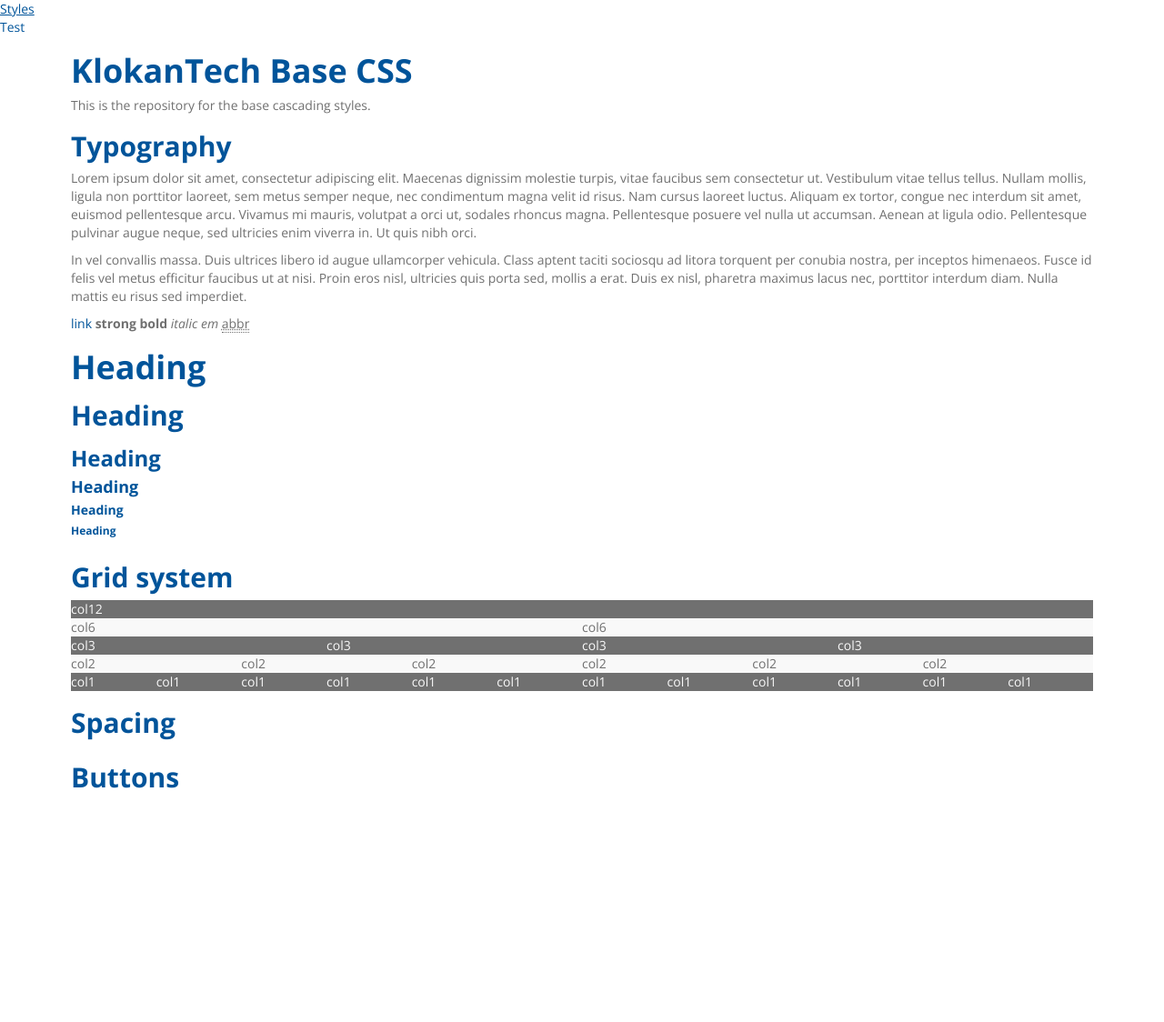
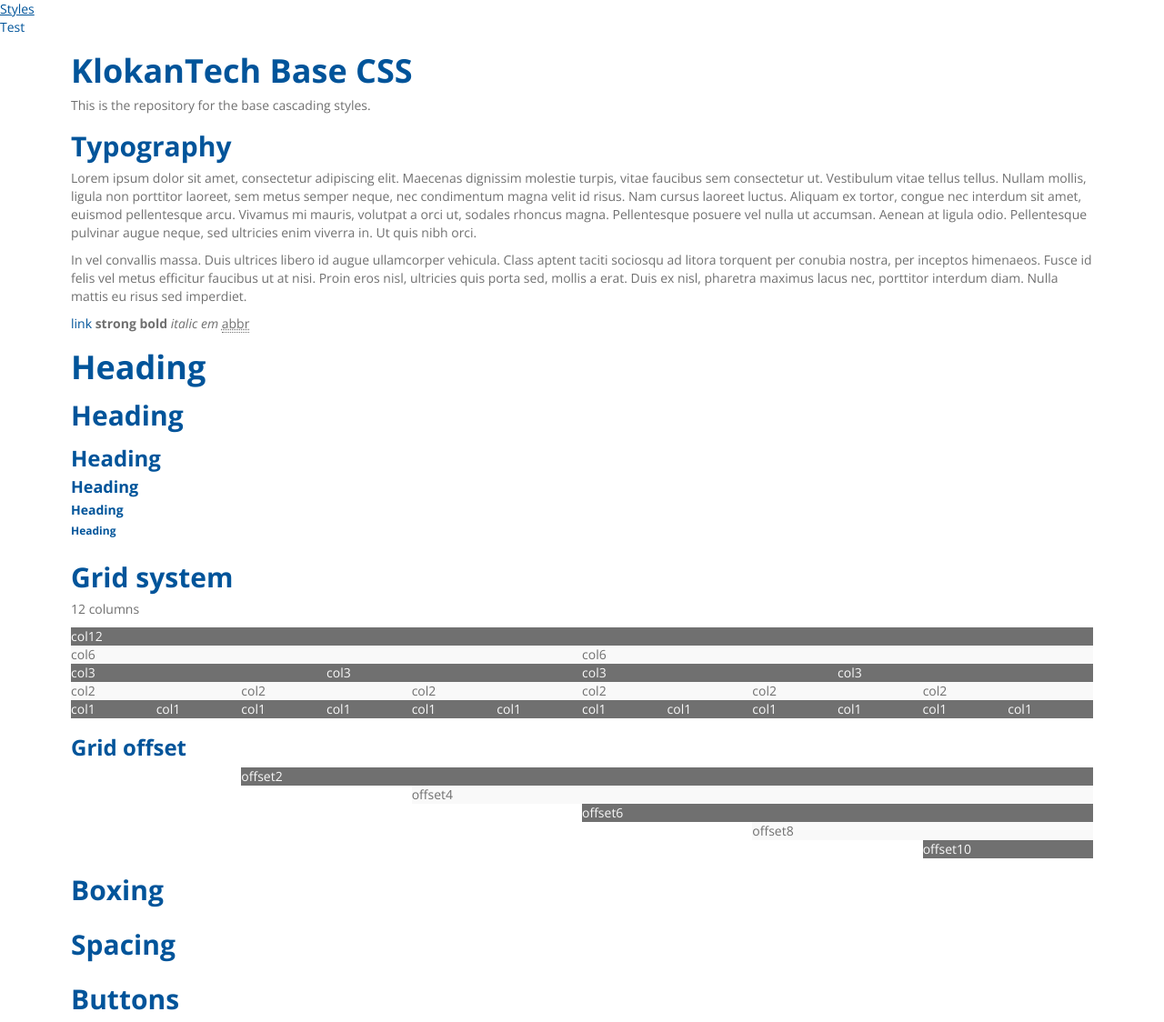
Before and after one commit to klokantech/styles, a Jekyll site: the page built from index.html, in a window 1280 px wide. Shown: the whole page at 91% size. Built offline with Jekyll 4.4.1, drawn with Linux system fonts in a browser that asks for light colours; before the commit the page ends 900 px from its top, so only the background shows below that.

Commit message:
Grid's offset

```diff
--- a/_sass/_base.scss
+++ b/_sass/_base.scss
@@ -29,7 +29,7 @@
 
 }
 
-/* Clearfix*/
+/* Clearfix */
 
 .clearfix:before,
 .clearfix:after {
--- a/_sass/_grid.scss
+++ b/_sass/_grid.scss
@@ -1,28 +1,10 @@
 /* Grid */
 
-$grid-sizes: ( // name: width
-  col1: 8.3333,
-  col2: 16.6666,
-  col3: 25.0000,
-  col4: 33.3333,
-  col5: 41.6666,
-  col6: 50.0000,
-  col7: 58.3333,
-  col8: 66.6666,
-  col9: 75.0000,
-  col10: 83.3333,
-  col11: 91.6666,
-  col12: 100,
-);
-
-$sc-small: 480px;
-$sc-medium: 768px;
-$sc-large: 992px;
-
-$grid-screens: ( // screen, include offsets (boolean)
-	($sc-small, false),
-	($sc-medium, false),
-	($sc-medium, true)
+$grid-screens: (
+// screen, include offsets (boolean)
+  ($sc-small, false),
+  ($sc-medium, false),
+  ($sc-medium, true)
 );
 
 .container {
@@ -43,16 +25,9 @@
   }
 }
 
-.grid-img {
-  @extend %grid-base;
-}
-
-
-/* Reverses order of grid for content choreography */
+/* Reverses order of blocks in grid*/
 .flip {float: right;}
 
-
-/* Add columns to grid on bigger screens */
 @each $screen, $offset in ($grid-screens){
   @media (min-width: $screen) {
     @each $grid, $width in ($grid-sizes) {
@@ -72,7 +47,7 @@
     }
     @if $offset {
       @each $grid, $width in ($grid-sizes) {
-         .offset-#{$grid} {
+         .offset#{str-slice($grid, 4)} {
           margin-left: $width + 0%;
         }
       }
@@ -81,6 +56,10 @@
 }
 
 /* Image grid */
+/*
+.grid-img {
+  @extend %grid-base;
+}*/
 /*.row-img {
   @media (min-width: $bp-xsmall)  {width: 50%;}
   @media (min-width: $bp-small) {width: 33.33333333333%;}
--- a/_sass/_variables.scss
+++ b/_sass/_variables.scss
@@ -77,3 +77,22 @@
 $container-width: 95%;
 
 /* Grid */
+$sc-small: 480px;
+$sc-medium: 768px;
+$sc-large: 992px;
+
+$grid-sizes: (
+// name: width
+  col1: 8.3333,
+  col2: 16.6666,
+  col3: 25.0000,
+  col4: 33.3333,
+  col5: 41.6666,
+  col6: 50.0000,
+  col7: 58.3333,
+  col8: 66.6666,
+  col9: 75.0000,
+  col10: 83.3333,
+  col11: 91.6666,
+  col12: 100,
+);
--- a/index.html
+++ b/index.html
@@ -26,6 +26,7 @@
   <div class="row">
     <div class="col12">
       <h2>Grid system</h2>
+      <p>12 columns</p>
       <div class="row">
         <div class="col12 bg-dark">col12</div>
       </div>
@@ -65,6 +66,23 @@
   </div>
   <div class="row">
     <div class="col12">
+      <h3>Grid offset</h3>
+      <div class="row">
+        <div class="col10 offset2 bg-dark">offset2</div>
+        <div class="col8 offset4 bg-light">offset4</div>
+        <div class="col6 offset6 bg-dark">offset6</div>
+        <div class="col4 offset8 bg-light">offset8</div>
+        <div class="col2 offset10 bg-dark">offset10</div>
+      </div>
+    </div>
+  </div>
+  <div class="row">
+    <div class="col12">
+      <h2>Boxing</h2>
+    </div>
+  </div>
+    <div class="row">
+    <div class="col12">
       <h2>Spacing</h2>
     </div>
   </div>
```
